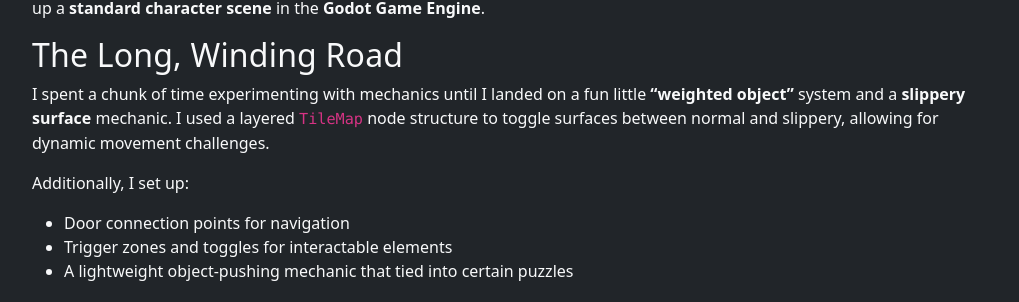
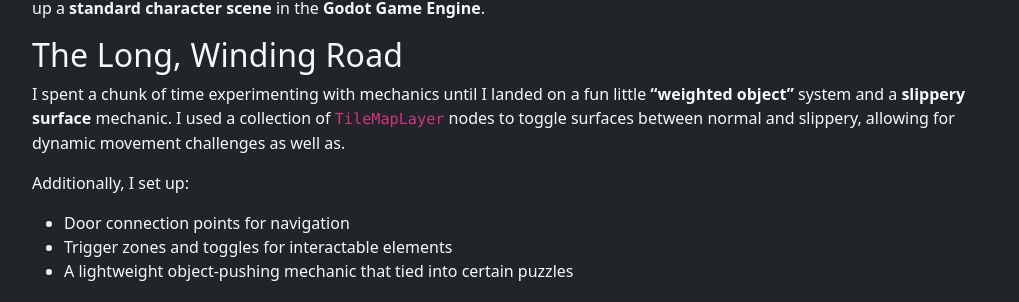
Before and after one commit to ChanceYoung/ChanceYoung.github.io, a Jekyll site: the page built from projects/objectiveoptional.md, in a window 1280 px wide. Shown: the part 682-984 px from the top of the page, without its empty margins (130-1149 px from the left). Built offline with Jekyll 4.4.1, drawn with Linux system fonts in a browser that asks for light colours; our own code applies the rules of GitHub Pages for plain Markdown files; part of the change alters nothing that is shown.

Commit message:
projects/objectiveoptional.md updated from https://stackedit.io/

```diff
--- a/projects/objectiveoptional.md
+++ b/projects/objectiveoptional.md
@@ -32,7 +32,7 @@ At this point, we were already three days in—and the itch to *actually start b
 
 ## The Long, Winding Road
 
-I spent a chunk of time experimenting with mechanics until I landed on a fun little **"weighted object"** system and a **slippery surface** mechanic. I used a layered `TileMap` node structure to toggle surfaces between normal and slippery, allowing for dynamic movement challenges.
+I spent a chunk of time experimenting with mechanics until I landed on a fun little **"weighted object"** system and a **slippery surface** mechanic. I used a collection of `TileMapLayer` nodes to toggle surfaces between normal and slippery, allowing for dynamic movement challenges as well as.
 
 Additionally, I set up:
 - Door connection points for navigation
@@ -71,6 +71,6 @@ Want to try the game?
  [**Play Objective Optional on Itch.io**](https://kiriyai.itch.io/objective-optional)
 
 <!--stackedit_data:
-eyJoaXN0b3J5IjpbMjE2MzMxOTgzLC0xMDUwNjczNDc1LDY3ND
-czMTQ4NiwtNjUzNzMyNDExLDk5MTM3Mzk4M119
+eyJoaXN0b3J5IjpbLTM4Njc5OTAyMSwtMTA1MDY3MzQ3NSw2Nz
+Q3MzE0ODYsLTY1MzczMjQxMSw5OTEzNzM5ODNdfQ==
 -->
```
